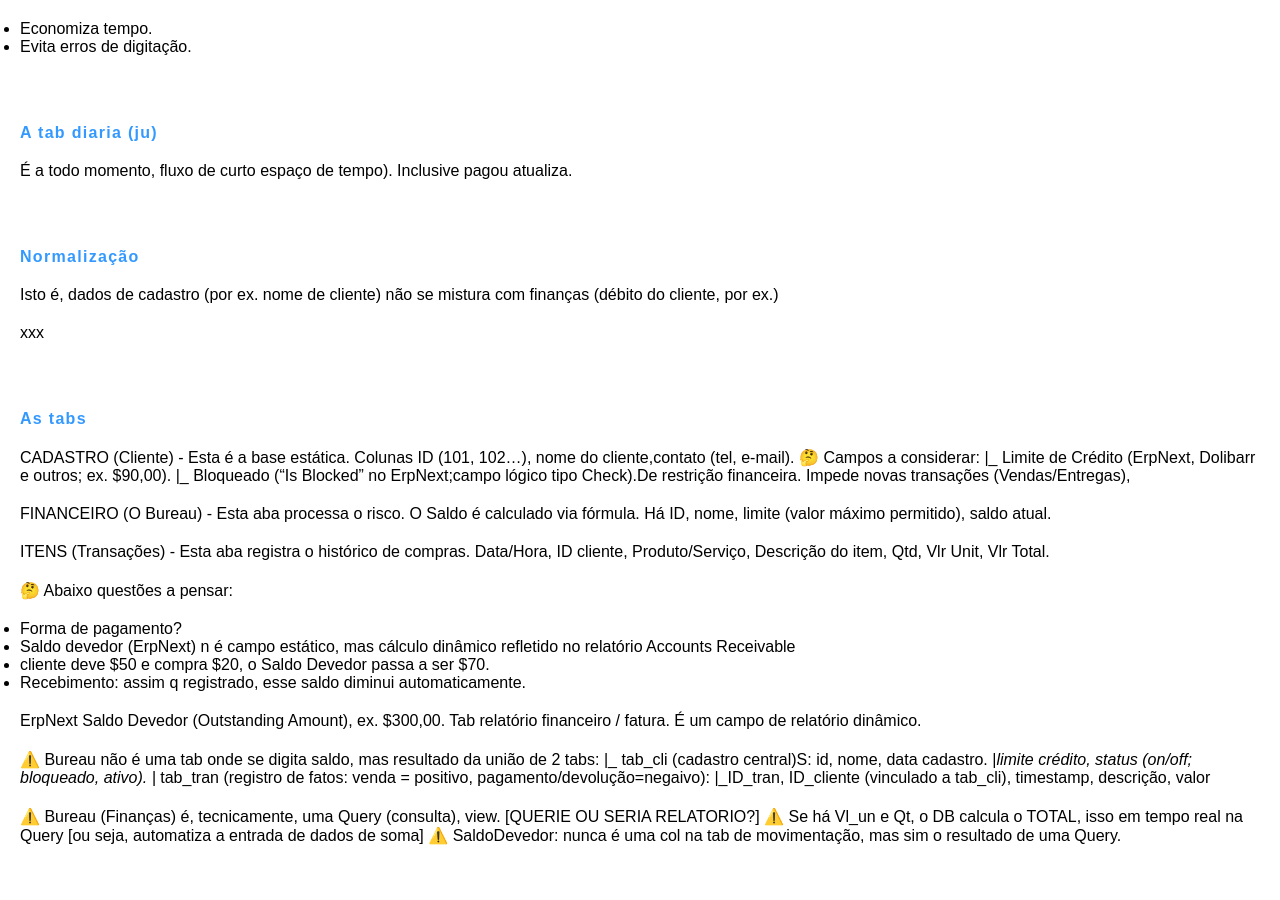
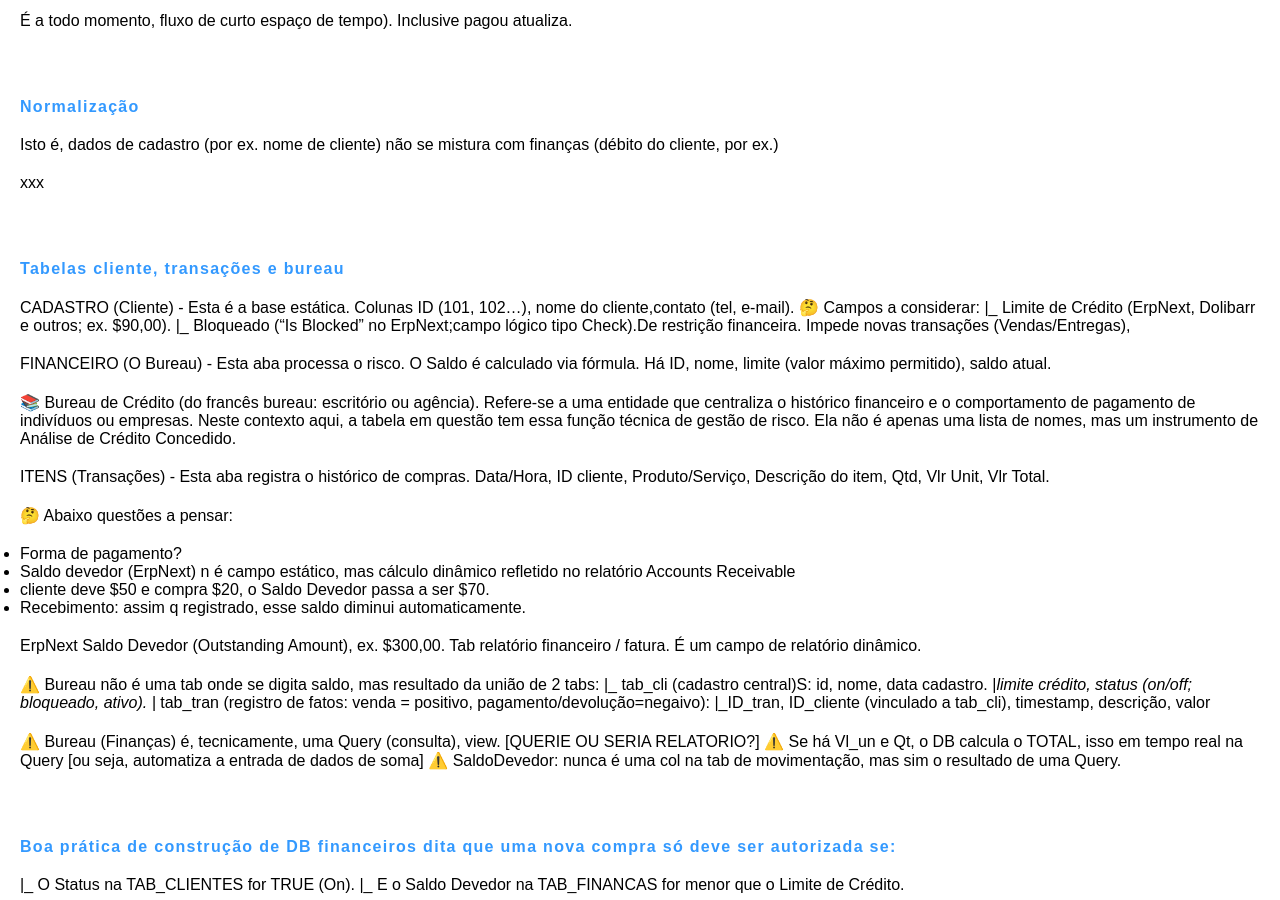
Before and after one commit to Joesynth/joesynth.github.io, a Jekyll site: the page built from _posts/2021-03-07-Base_DB.md, in a window 1280 px wide and 900 px high, scrolled down 2214 px. Built offline with Jekyll 4.4.1, drawn with Linux system fonts in a browser that asks for light colours; some of the changed text lies outside the part shown.

Commit message:
Update 2021-03-07-Base_DB.md

```diff
--- a/_posts/2021-03-07-Base_DB.md
+++ b/_posts/2021-03-07-Base_DB.md
@@ -142,7 +135,7 @@ Isto é, dados de cadastro (por ex. nome de cliente) não se mistura com finanç
 xxx
 
 
-###### As tabs
+###### Tabelas cliente, transações e bureau
 
 CADASTRO (Cliente) - Esta é a base estática.
 Colunas ID (101, 102...), nome do cliente,contato (tel, e-mail).
@@ -152,6 +145,9 @@ Colunas ID (101, 102...), nome do cliente,contato (tel, e-mail).
 
 FINANCEIRO (O Bureau) - Esta aba processa o risco. O Saldo é calculado via fórmula.
 Há ID, nome, limite (valor máximo permitido), saldo atual.
+
+📚 Bureau de Crédito (do francês bureau: escritório ou agência). Refere-se a uma entidade que centraliza o histórico financeiro e o comportamento de pagamento de indivíduos ou empresas. Neste contexto aqui, a tabela em questão tem essa função técnica de gestão de risco. Ela não é apenas uma lista de nomes, mas um instrumento de Análise de Crédito Concedido.
+
 
 ITENS (Transações) - Esta aba registra o histórico de compras.
 Data/Hora, ID cliente, Produto/Serviço, Descrição do item, Qtd, Vlr Unit, Vlr Total.
```
Also changed, not shown: other parts of _posts/2021-03-07-Base_DB.md (+0 -7 lines).
